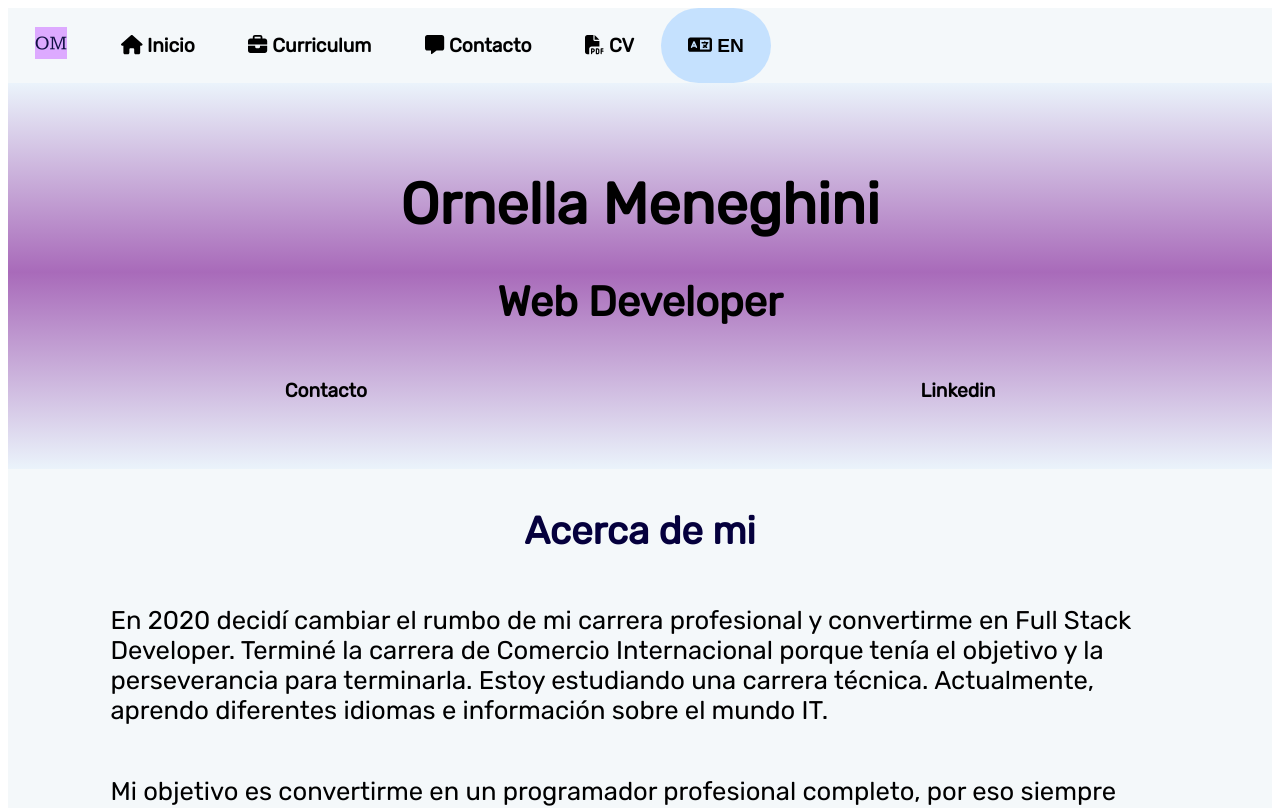
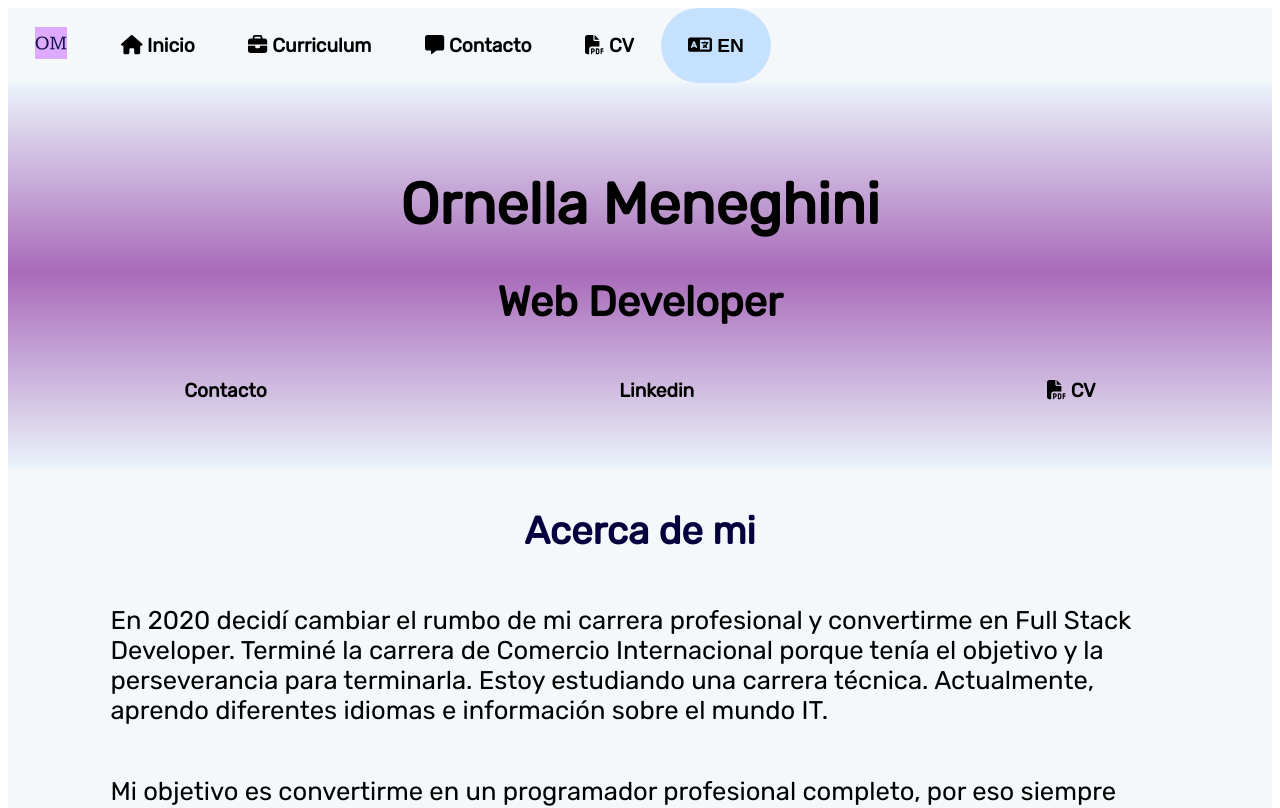
Before and after one commit to MeneghiniOrnella/vue.MeneghiniOrnella, a Vue app: page / in a window 1280 px wide. Shown: the top 808 px of the page. Built offline with nearby package versions, Linux system fonts and the light colour scheme; a web font is replaced by a local one.

Commit message:
"Removed downloadPdf method from App.vue and updated BannerBtn.vue to link to Google Drive for CV download"

```diff
--- a/src/App.vue
+++ b/src/App.vue
@@ -29,7 +29,6 @@
 </template>
 
 <script>
-import { RouterLink } from 'vue-router';
 import Footer from './components/sections/Footer.vue';
 
 export default {
@@ -38,15 +37,6 @@ export default {
         Footer
     },
     methods: {
-        downloadPdf() {
-            const link = document.createElement('a');
-            const cvPath = 'https://drive.google.com/file/d/1lpqaTZXPFQF9jfN1VNM_Pmrk7gIlgYsy/view?usp=sharing';
-            link.href = cvPath;
-            link.setAttribute('download', 'MeneghiniOrnella-CV.pdf');
-            document.body.appendChild(link);
-            link.click();
-            document.body.removeChild(link);
-        },
         toggleLanguage() {
             const currentLocale = this.$i18n.locale;
             this.$i18n.locale = currentLocale === "en" ? "es" : "en";
--- a/src/components/BannerBtn.vue
+++ b/src/components/BannerBtn.vue
@@ -4,7 +4,10 @@
             aria-label="Go to your email and send me a message in a new windows">{{ $t('contactBtn') }}</a>
         <a href="https://www.linkedin.com/in/meneghiniornella/?locale=en_US" target="_blank"
             aria-label="Go to my LinkedIn profile and send me a message in a new windows">Linkedin</a>
-        <!-- <a href="src/assets/Meneghini-cv.pdf" download="meneghini_ornella_cv">Download <font-awesome-icon icon="fa-solid fa-circle-down" /></a> -->
+        <a href="https://drive.google.com/file/d/1lpqaTZXPFQF9jfN1VNM_Pmrk7gIlgYsy/view?usp=sharing" class="nav"
+            aria-label="Go to Curriculum Vitae in PDF" target="_blank">
+            <font-awesome-icon icon="fa-solid fa-file-pdf" /> CV
+        </a>
     </div>
 </template>
 
```
